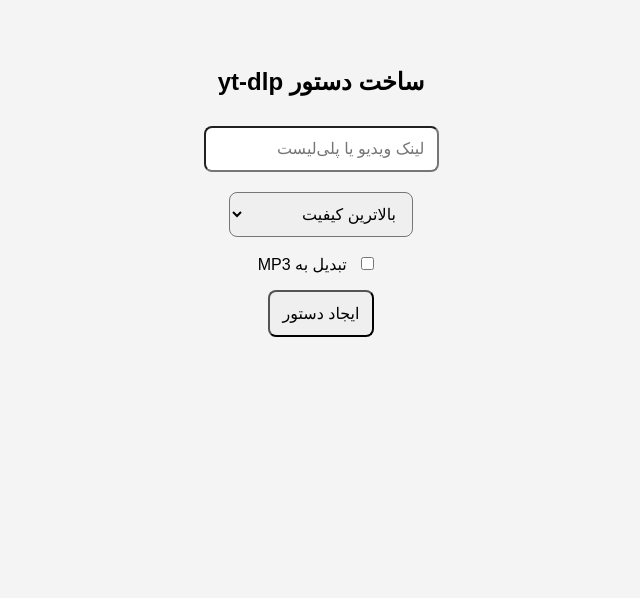
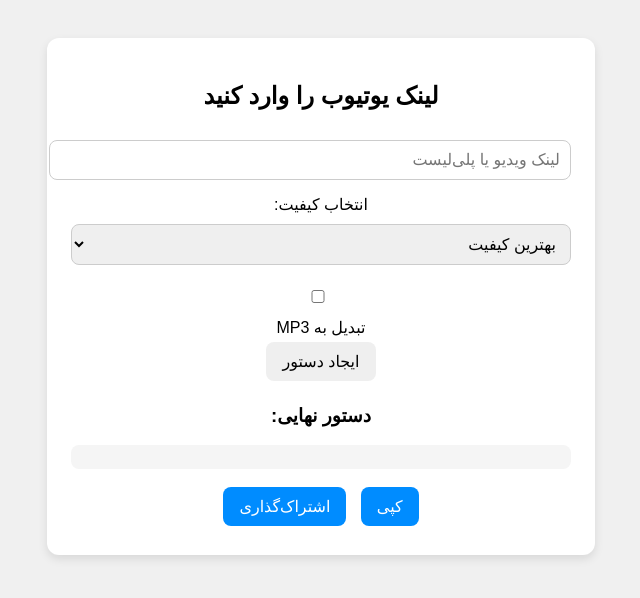
Before and after one commit to SQSh1/yt-dlp-link-maker, a plain HTML site: page index.html in a window 1280 px wide. Shown: the whole page, without its empty margins (319-959 px from the left). Drawn offline with Linux system fonts and the light colour scheme.

Commit message:
Update index.html

```diff
--- a/index.html
+++ b/index.html
@@ -6,64 +6,80 @@
   <style>
     body {
       font-family: "Vazirmatn", sans-serif;
+      display: flex;
+      justify-content: center;
+      align-items: flex-start;
+      min-height: 100vh;
+      background-color: #f0f0f0;
+      direction: rtl;
+      padding-top: 30px;
+    }
+    .container {
+      background: white;
+      border-radius: 12px;
+      padding: 24px;
+      box-shadow: 0 4px 10px rgba(0,0,0,0.1);
+      width: 90%;
+      max-width: 500px;
       text-align: center;
-      padding: 40px 10px;
-      background-color: #f4f4f4;
-      direction: rtl;
     }
-    input, select, button {
-      padding: 12px;
+    input, select {
+      width: 100%;
+      padding: 10px;
+      margin-top: 10px;
+      margin-bottom: 15px;
       font-size: 16px;
       border-radius: 8px;
-      margin: 10px;
+      border: 1px solid #ccc;
     }
-    #outputBox {
-      margin-top: 20px;
-      background: #fff;
-      padding: 20px;
-      border-radius: 10px;
-      box-shadow: 0 0 10px rgba(0,0,0,0.1);
-      max-width: 90%;
-      margin-left: auto;
-      margin-right: auto;
+    button {
+      padding: 10px 16px;
+      margin: 5px;
+      font-size: 16px;
+      cursor: pointer;
+      border-radius: 8px;
+      border: none;
     }
-    #result {
-      background: #eee;
-      padding: 10px;
+    #copyBtn, #shareBtn {
+      background-color: #008cff;
+      color: white;
+    }
+    pre {
+      background-color: #f5f5f5;
+      padding: 12px;
       border-radius: 8px;
-      font-family: monospace;
+      text-align: left;
+      direction: ltr;
       overflow-x: auto;
-      text-align: left;
     }
-    .actions button {
-      margin: 5px;
+    #warning {
+      color: red;
+      font-size: 14px;
     }
   </style>
 </head>
 <body>
-  <h2>ساخت دستور yt-dlp</h2>
-  <input type="text" id="url" placeholder="لینک ویدیو یا پلی‌لیست">
-  <br>
-  <select id="format">
-    <option value="best">بالاترین کیفیت</option>
-    <option value="bv*+ba">720p (video+audio)</option>
-    <option value="worstaudio">فقط صدا (ضعیف)</option>
-    <option value="ba">فقط صدا (خوب)</option>
-  </select>
-  <br>
-  <label>
-    <input type="checkbox" id="audioOnly"> تبدیل به MP3
-  </label>
-  <br>
-  <button onclick="generate()">ایجاد دستور</button>
+  <div class="container">
+    <h2>لینک یوتیوب را وارد کنید</h2>
+    <input type="text" id="url" placeholder="لینک ویدیو یا پلی‌لیست">
 
-  <div id="outputBox" style="display:none;">
-    <h3>📋 دستور Termux</h3>
+    <label for="format">انتخاب کیفیت:</label>
+    <select id="format">
+      <option value="best">بهترین کیفیت</option>
+      <option value="bv*+ba">720p - تصویر و صدا جدا</option>
+      <option value="worstaudio">فقط صدا - کیفیت پایین</option>
+      <option value="ba">فقط صدا - کیفیت بالا</option>
+    </select>
+
+    <label><input type="checkbox" id="audioOnly"> تبدیل به MP3</label>
+    <br>
+    <button onclick="generate()">ایجاد دستور</button>
+    <div id="warning"></div>
+
+    <h3>دستور نهایی:</h3>
     <pre id="result"></pre>
-    <div class="actions">
-      <button onclick="copyCommand()">📋 کپی</button>
-      <button onclick="shareCommand()">🔗 اشتراک‌گذاری</button>
-    </div>
+    <button id="copyBtn" onclick="copyToClipboard()">کپی</button>
+    <button id="shareBtn" onclick="shareCommand()">اشتراک‌گذاری</button>
   </div>
 
   <script src="main.js"></script>
```
